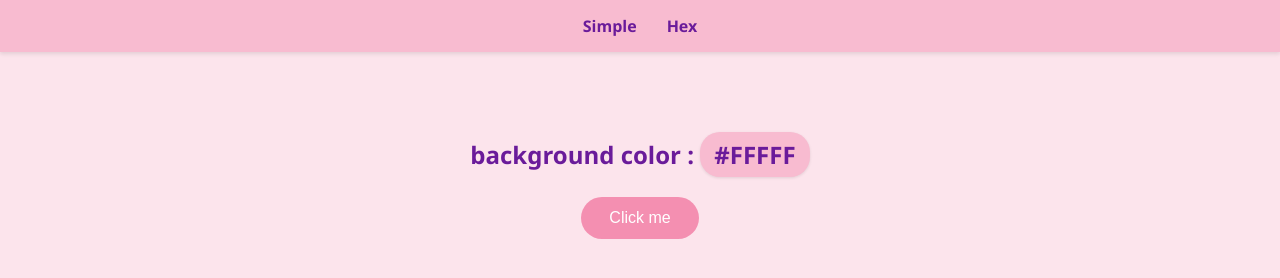
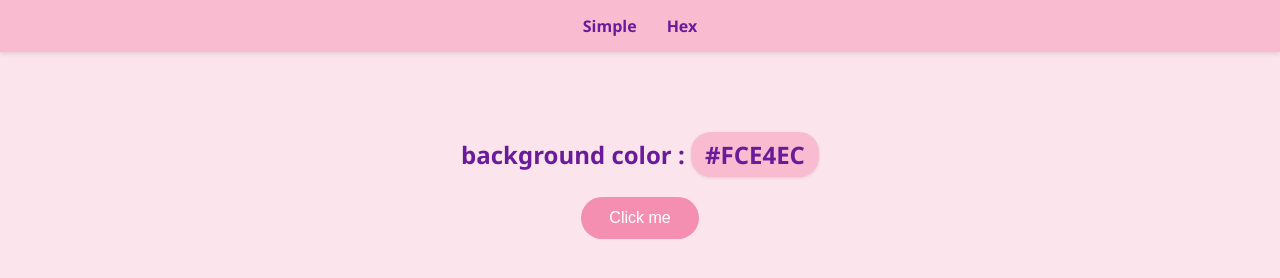
Before and after one commit to Arcturusss/color-picker, a plain HTML site: page hex.html in a window 1280 px wide. Drawn offline with Linux system fonts and the light colour scheme.

Commit message:
Modified something's

```diff
--- a/hex.html
+++ b/hex.html
@@ -21,7 +21,7 @@
     </div>
   </nav>
   <main class="container">
-    <h2>background color : <span class="color">#FFFFF</span></h2>
+    <h2>background color : <span class="color">#FCE4EC</span></h2>
     <button class="btn btn-hero" id="btn">Click me</button>
   </main>
     <script src="functions/hex.js"></script>
```
Also changed, not shown: index.html (+1 -1 lines).
